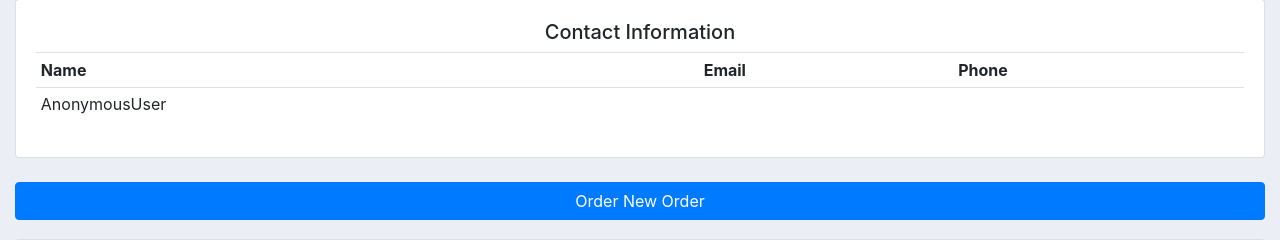
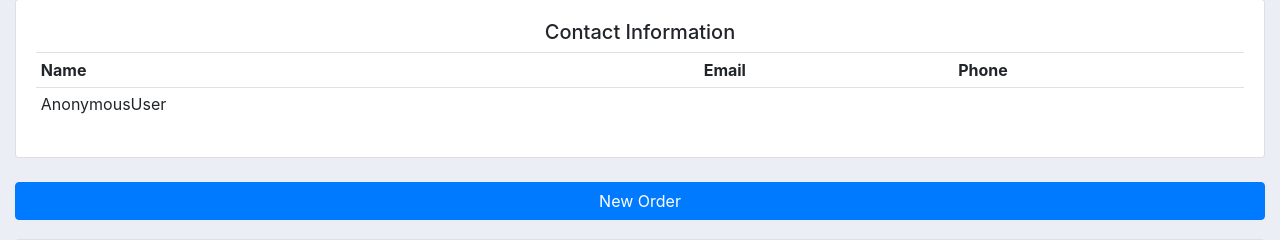
Before and after one commit to sohjustin/Sportify, a Django app: template accounts/templates/accounts/user.html in a window 1280 px wide. Shown: the part 212-452 px from the top of the page. Run offline with Django 3.2, Linux system fonts and the light colour scheme; the template is opened without the code that fills it: values that come from a table or form of the project are taken from there, others are empty; data comes from the database, SQL or seed files in the repository; some libraries are stand-ins or nearby versions.

Commit message:
Update user.html

```diff
--- a/accounts/templates/accounts/user.html
+++ b/accounts/templates/accounts/user.html
@@ -30,7 +30,7 @@
 </div>
 
 <br>
-<a href="{% url 'accounts:create_order' %}" class="btn btn-primary btn-block float-right ">Order New Order</a>
+<a href="{% url 'accounts:create_order' %}" class="btn btn-primary btn-block float-right ">New Order</a>
 <hr>
 <br>
 
```
